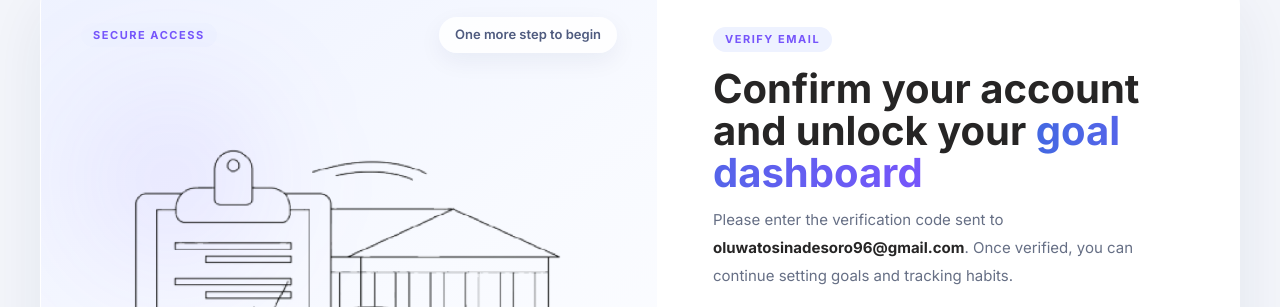
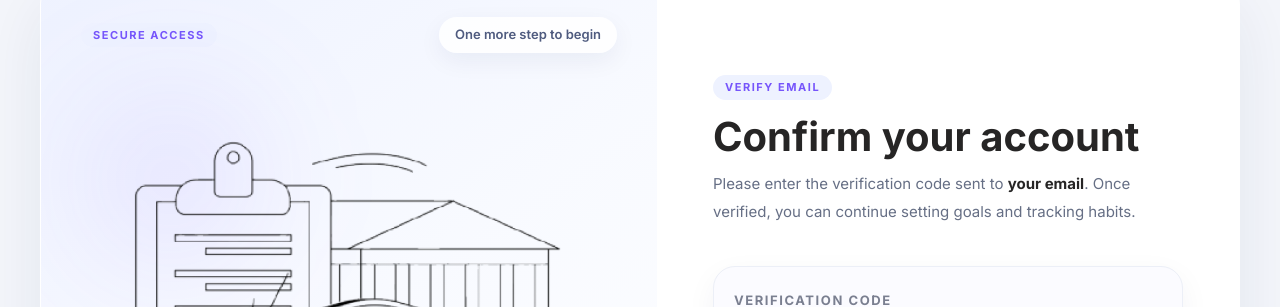
Before and after one commit to olaniyi-emmanuel/goalhyke, a Next.js app: page /verify-email in a window 1280 px wide. Shown: the part 147-454 px from the top of the page. Built offline with nearby package versions, Linux system fonts and the light colour scheme; no server answers.

Commit message:
fix: retrieve dynamic email on verify-email page and adjust header text

```diff
--- a/src/app/signup/page.tsx
+++ b/src/app/signup/page.tsx
@@ -63,6 +63,9 @@ export default function Signup() {
     } else {
       setSuccess(true);
       setIsLoading(false);
+      if (typeof window !== "undefined") {
+        localStorage.setItem("signup_email", email);
+      }
       router.push("/verify-email");
     }
   };
--- a/src/app/verify-email/page.tsx
+++ b/src/app/verify-email/page.tsx
@@ -7,12 +7,19 @@ import Navigation from "@/components/Navigation";
 import Footer from "@/components/Footer";
 
 export default function VerifyEmail() {
+  const [email, setEmail] = useState("your email");
   const [otp, setOtp] = useState(["", "", "", "", "", ""]);
   const inputRefs = useRef<(HTMLInputElement | null)[]>([]);
 
   useEffect(() => {
     if (inputRefs.current[0]) {
       inputRefs.current[0].focus();
+    }
+    if (typeof window !== "undefined") {
+      const storedEmail = localStorage.getItem("signup_email");
+      if (storedEmail) {
+        setEmail(storedEmail);
+      }
     }
   }, []);
 
@@ -83,15 +90,12 @@ export default function VerifyEmail() {
               <div className="mx-auto w-full max-w-[520px] lg:mx-0">
                 <span className="gh-badge mb-4">Verify email</span>
                 <h1 className="mb-3 text-[32px] font-bold leading-[1.05] text-[#262525] md:text-[40px]">
-                  Confirm your account and unlock your
-                  <span className="bg-gradient-to-r from-[#4169e1] to-[#7655fb] bg-clip-text text-transparent">
-                    {" "}goal dashboard
-                  </span>
+                  Confirm your account
                 </h1>
                 <p className="mb-10 max-w-[470px] text-[15px] leading-7 text-[#666f85]">
                   Please enter the verification code sent to{" "}
                   <span className="font-bold text-[#262525]">
-                    oluwatosinadesoro96@gmail.com
+                    {email}
                   </span>
                   . Once verified, you can continue setting goals and tracking habits.
                 </p>
```
